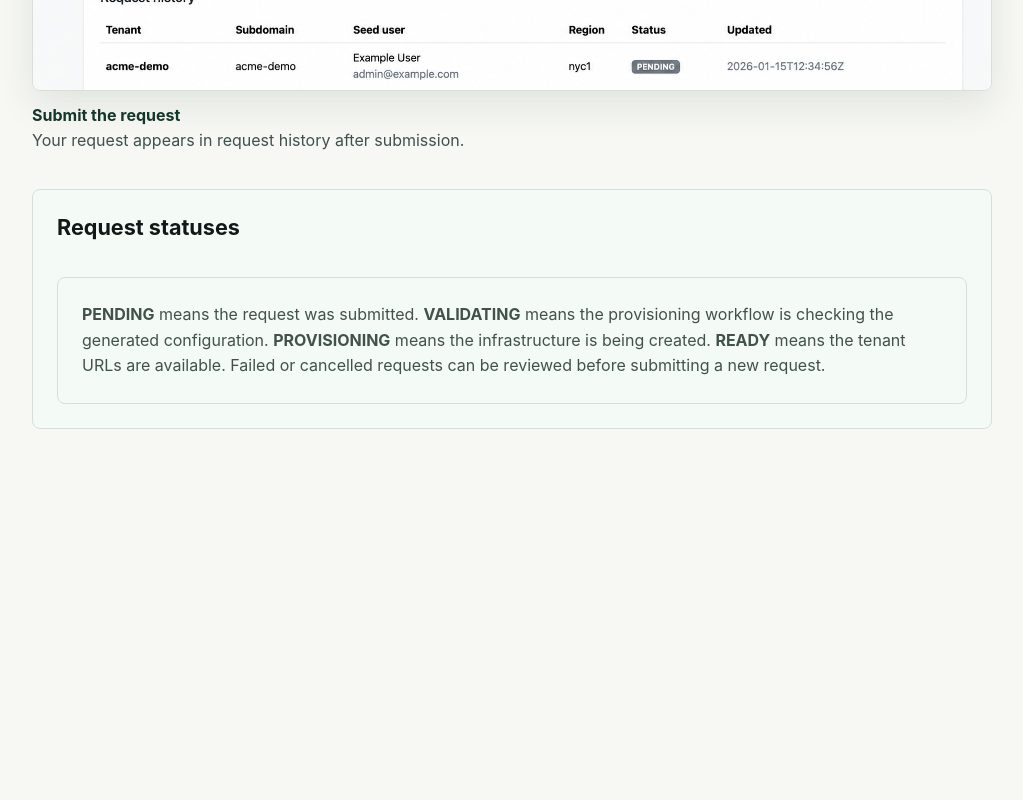
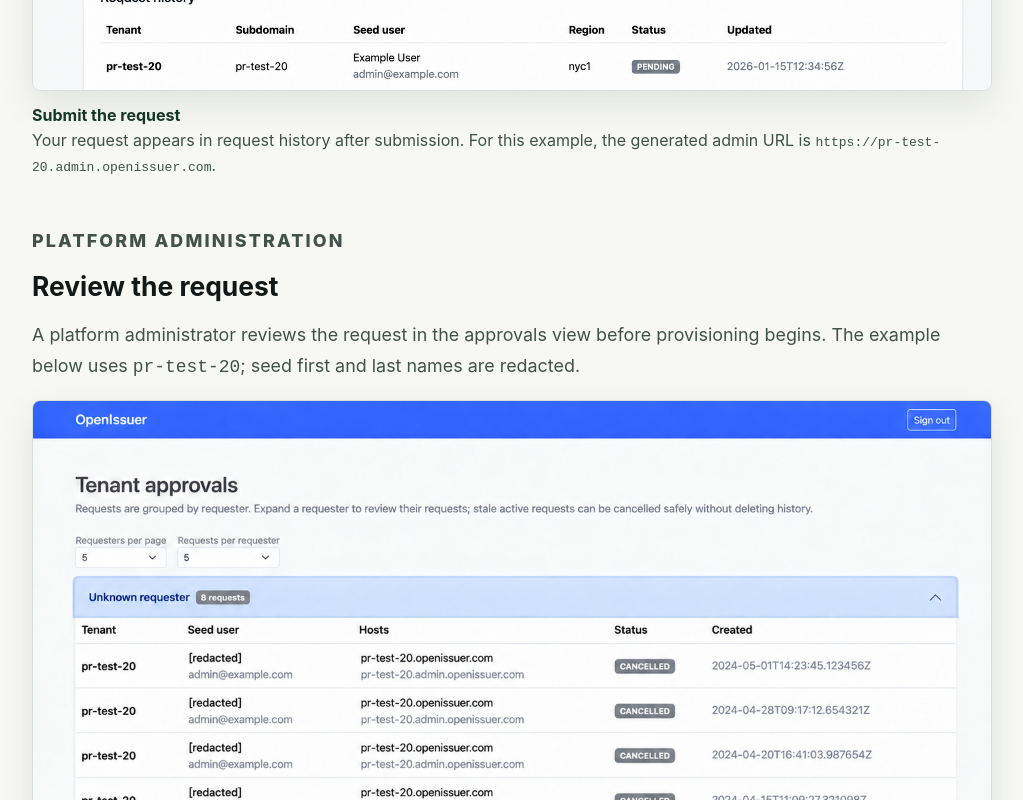
Before and after one commit to sonamsamdupkhangsar/openissuer-site, a Next.js app: page /tenant-provisioning in a window 1280 px wide. Shown: the part 1440-2240 px from the top of the page, without its empty margins (128-1151 px from the left). Before the commit the page ends 1957 px from the top, so only its background shows below. Built offline with nearby package versions, Linux system fonts and the light colour scheme; no server answers.

Commit message:
Show sanitized tenant approval example

```diff
--- a/pages/tenant-provisioning.tsx
+++ b/pages/tenant-provisioning.tsx
@@ -79,7 +79,32 @@
               />
               <figcaption>
                 <strong>Submit the request</strong>
-                Your request appears in request history after submission.
+                Your request appears in request history after submission. For this example,
+                the generated admin URL is{' '}
+                <code>https://pr-test-20.admin.openissuer.com</code>.
+              </figcaption>
+            </figure>
+          </section>
+
+          <section className={styles.screenshotSection} aria-labelledby="admin-review">
+            <p className={styles.eyebrow}>Platform administration</p>
+            <h2 id="admin-review">Review the request</h2>
+            <p>
+              A platform administrator reviews the request in the approvals view before
+              provisioning begins. The example below uses <code>pr-test-20</code>; seed
+              first and last names are redacted.
+            </p>
+            <figure className={styles.screenshotStep}>
+              <img
+                className={styles.tenantRequestScreenshot}
+                src="/docs/tenant-approval-dashboard.png"
+                alt="Sanitized tenant approvals view showing pr-test-20 with redacted seed names"
+                width="1436"
+                height="1095"
+              />
+              <figcaption>
+                <strong>Approve or cancel</strong>
+                Requests are grouped by requester, with status and pagination controls for review.
               </figcaption>
             </figure>
           </section>
```
Also changed, not shown: public/docs/tenant-approval-dashboard.png (added), public/docs/tenant-request-form.png.
